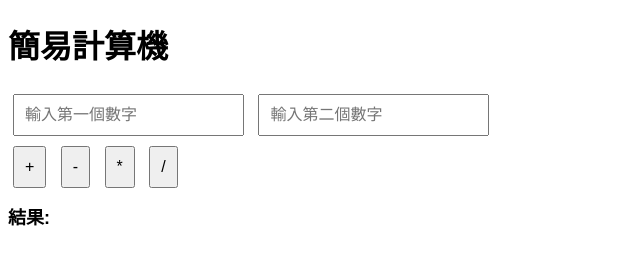
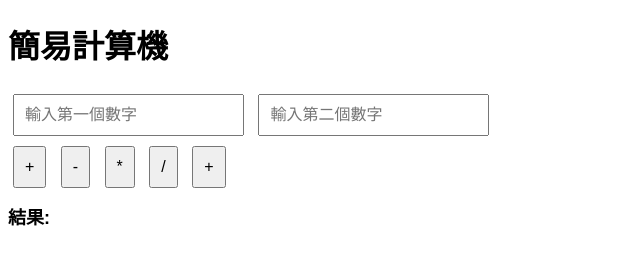
Before and after one commit to Mumeikoko/Mumeikoko.github.io, a plain HTML site: page index.html in a window 1280 px wide. Shown: the whole page, without its empty margins (0-640 px from the left). Drawn offline with Linux system fonts and the light colour scheme.

Commit message:
更新網站內容

```diff
--- a/index.html
+++ b/index.html
@@ -21,6 +21,7 @@
     <button onclick="calculate('-')">-</button>
     <button onclick="calculate('*')">*</button>
     <button onclick="calculate('/')">/</button>
+    <button onclick="calculate('^')">+</button>
 
     <div id="result">結果: </div>
 
--- a/script.js
+++ b/script.js
@@ -30,6 +30,9 @@ function calculate(operator) {
             }
             result = num1 / num2;
             break;
+        case '^':
+            result = Math.pow(num1, num2);
+            break;
         default:
             resultDiv.textContent = '結果: 無效的操作符';
             return;
```
